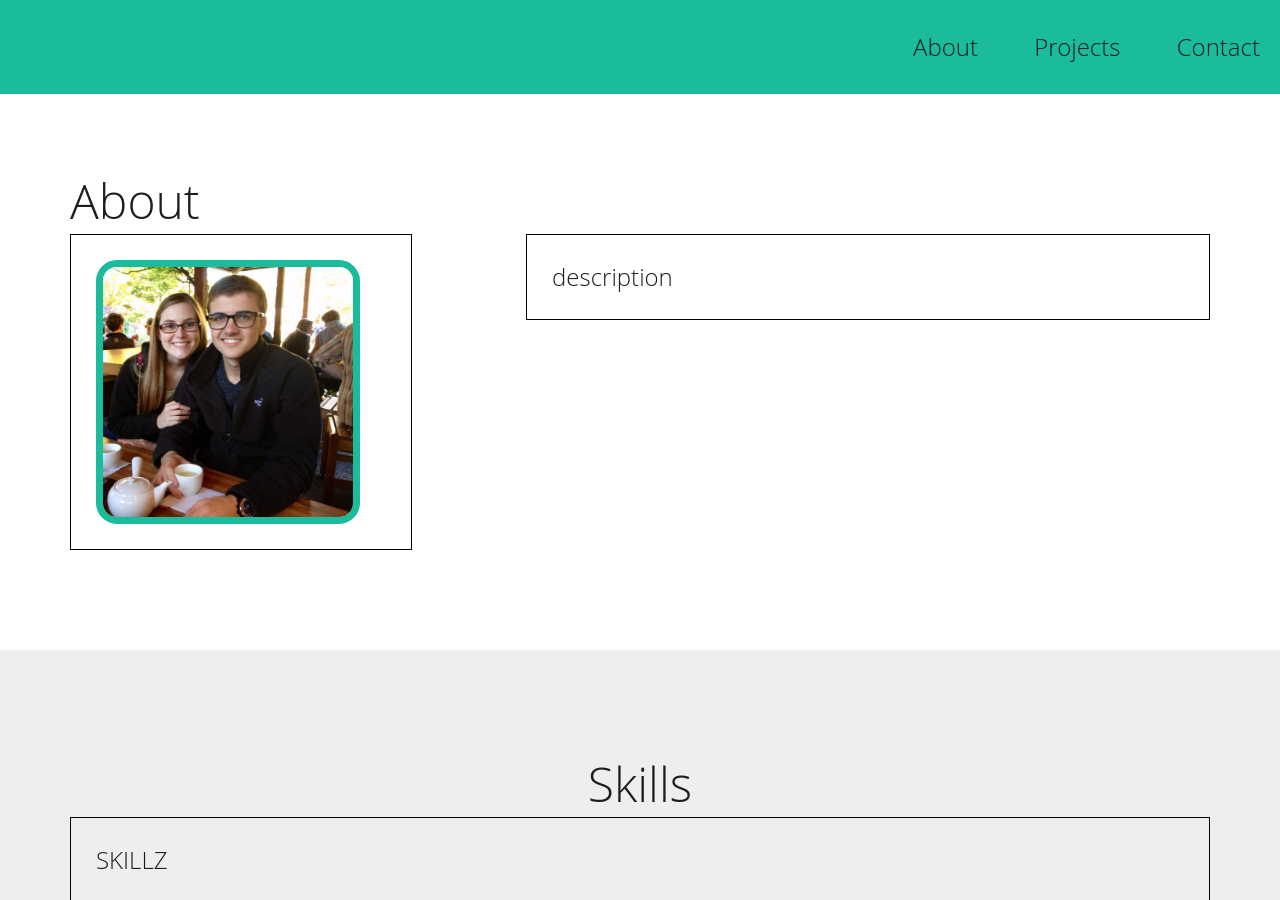
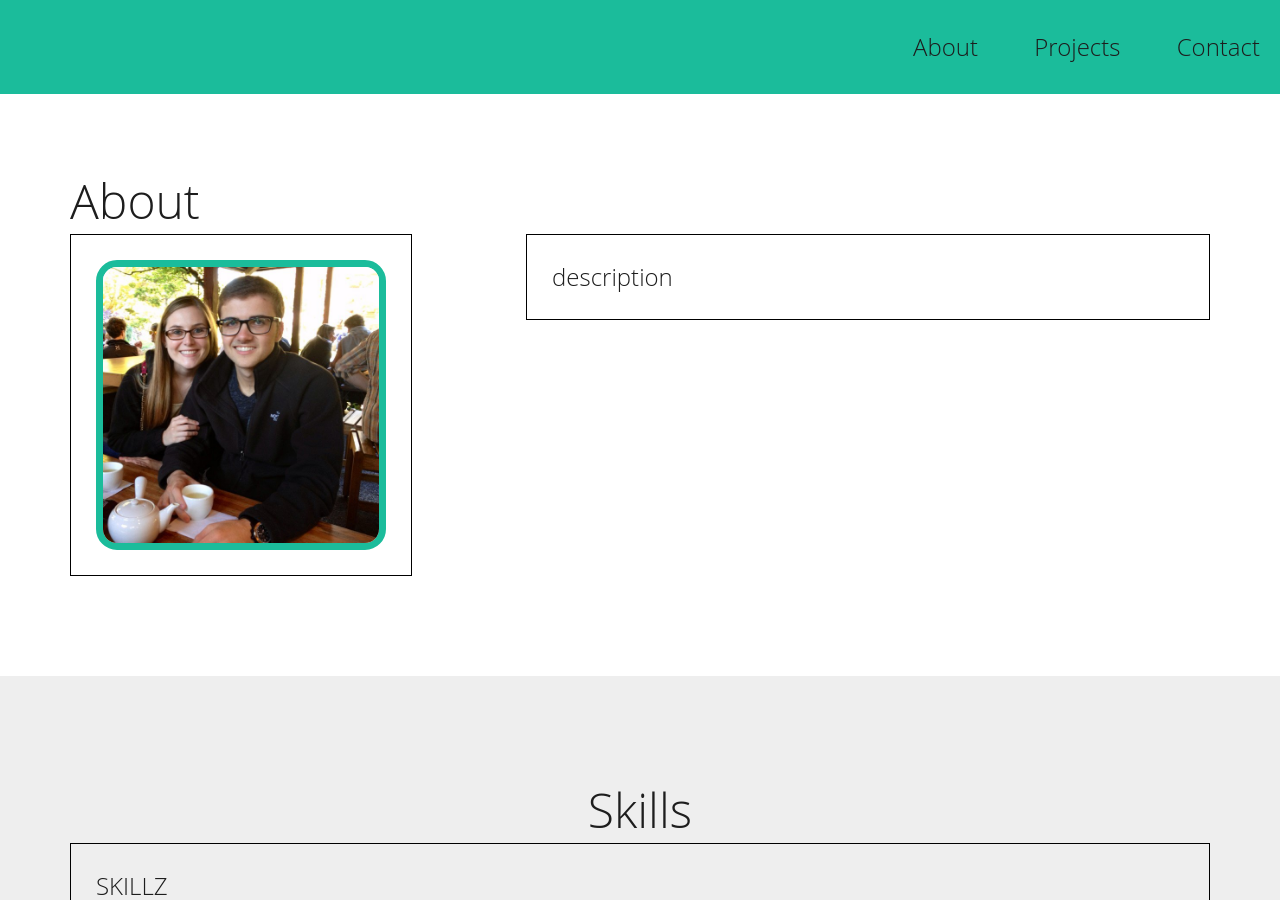
Before and after one commit to zackurben/zackurben.github.io, a Jekyll site: the page built from index.html, in a window 1280 px wide and 900 px high, scrolled down 833 px. Built offline with Jekyll 4.4.1, drawn with Linux system fonts in a browser that asks for light colours; nearby versions of some CDN libraries.

Commit message:
Fixing profile image sizing and its layout inside the parent div.

```diff
--- a/_sass/_base.scss
+++ b/_sass/_base.scss
@@ -129,11 +129,10 @@ nav {
   border-radius: 21px;
   border-style: solid;
 
-  max-width: 250px !important;
   width: 100% !important;
+  height: 100% !important;
 
-  max-height: 250px !important;
-  height: 100% !important;
+  box-sizing: border-box;
 }
 
 // Alignment stuff.
```
